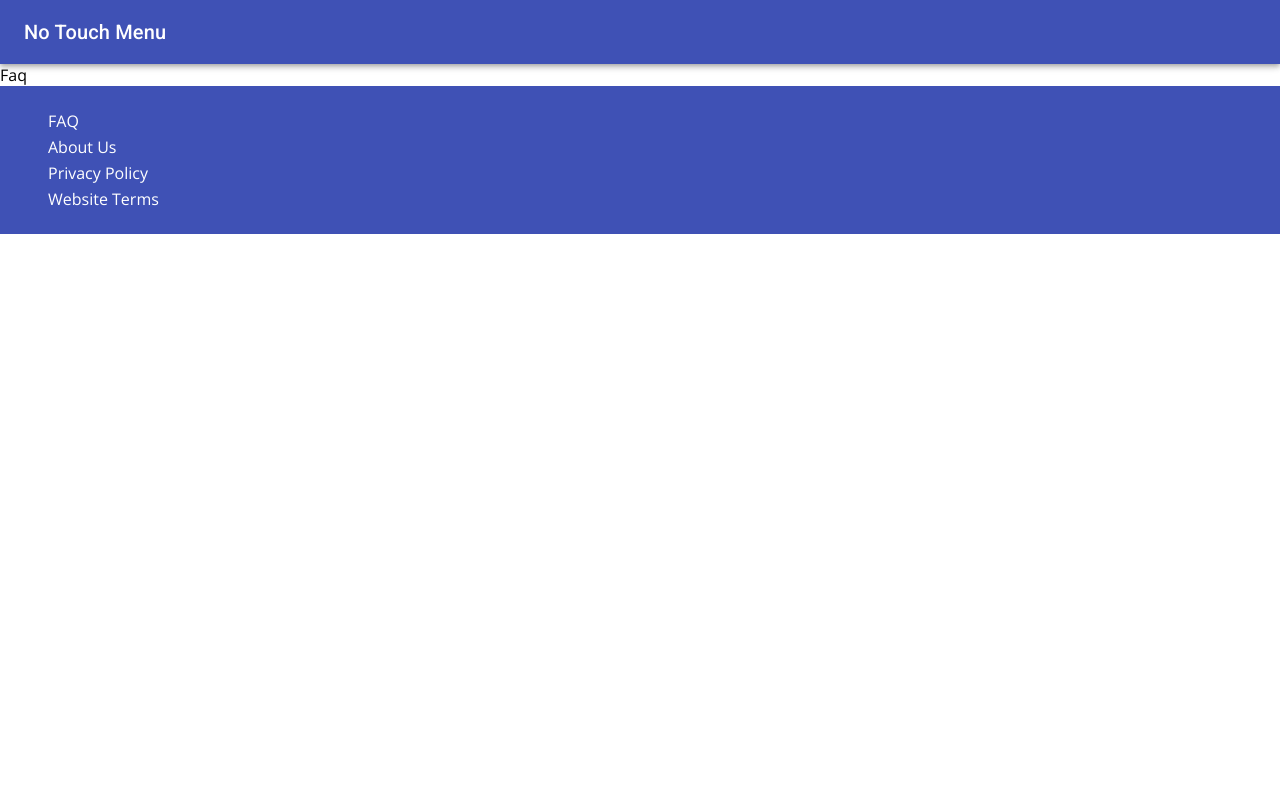
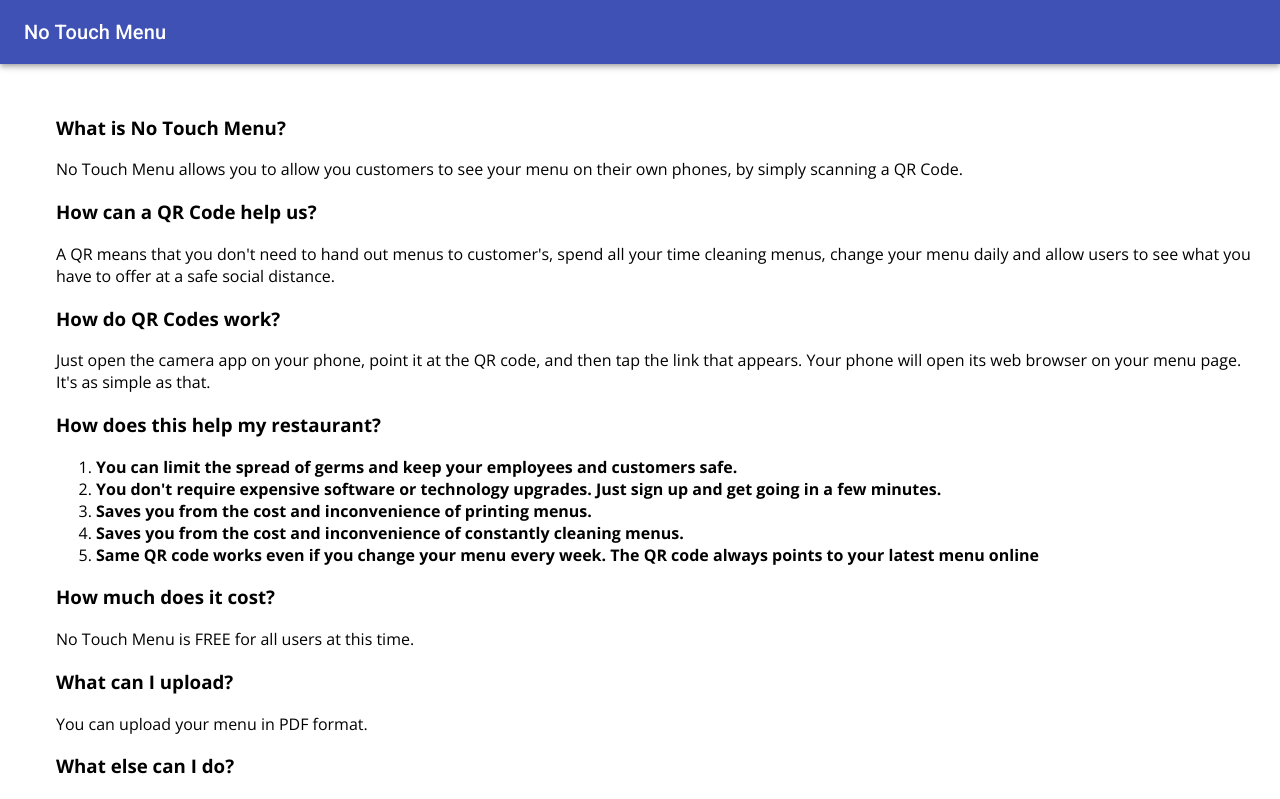
Before and after one commit to benAkehurst/no-touch-menu, a React (Create React App) app in the folder client/: page /faq in a window 1280 px wide. Shown: the top 799 px of the page. Built offline with nearby package versions, Linux system fonts and the light colour scheme.

Commit message:
feat(faq): add faq items

```diff
--- a/client/src/Containers/Faq/Faq.js
+++ b/client/src/Containers/Faq/Faq.js
@@ -14,7 +14,85 @@ class Faq extends Component {
           showLogo={false}
           showLoginButton={false}
         ></Banner>
-        <main>Faq</main>
+        <main className={classes.FaqWrapper}>
+          <ul>
+            <li>
+              <h3>What is No Touch Menu?</h3>
+              <p>
+                No Touch Menu allows you to allow you customers to see your menu
+                on their own phones, by simply scanning a QR Code.
+              </p>
+            </li>
+            <li>
+              <h3>How can a QR Code help us?</h3>
+              <p>
+                A QR means that you don't need to hand out menus to customer's,
+                spend all your time cleaning menus, change your menu daily and
+                allow users to see what you have to offer at a safe social
+                distance.
+              </p>
+            </li>
+            <li>
+              <h3>How do QR Codes work?</h3>
+              <p>
+                Just open the camera app on your phone, point it at the QR code,
+                and then tap the link that appears. Your phone will open its web
+                browser on your menu page. It's as simple as that.
+              </p>
+            </li>
+            <li>
+              <h3>How does this help my restaurant?</h3>
+              <ol>
+                <li>
+                  <strong>
+                    You can limit the spread of germs and keep your employees
+                    and customers safe.
+                  </strong>
+                </li>
+                <li>
+                  <strong>
+                    You don't require expensive software or technology upgrades.
+                    Just sign up and get going in a few minutes.
+                  </strong>
+                </li>
+                <li>
+                  <strong>
+                    Saves you from the cost and inconvenience of printing menus.
+                  </strong>
+                </li>
+                <li>
+                  <strong>
+                    Saves you from the cost and inconvenience of constantly
+                    cleaning menus.
+                  </strong>
+                </li>
+                <li>
+                  <strong>
+                    Same QR code works even if you change your menu every week.
+                    The QR code always points to your latest menu online
+                  </strong>
+                </li>
+              </ol>
+            </li>
+            <li>
+              <h3>How much does it cost?</h3>
+              <p>No Touch Menu is FREE for all users at this time.</p>
+            </li>
+            <li>
+              <h3>What can I upload?</h3>
+              <p>You can upload your menu in PDF format.</p>
+            </li>
+            <li>
+              <h3>What else can I do?</h3>
+              <p>You can also link customers to your restaurant on:</p>
+              <ul>
+                <li>Deliveroo</li>
+                <li>Just Eat</li>
+                <li>Uber Eats</li>
+              </ul>
+            </li>
+          </ul>
+        </main>
         <Footer></Footer>
       </Aux>
     );
--- a/client/src/Containers/Faq/Faq.module.scss
+++ b/client/src/Containers/Faq/Faq.module.scss
@@ -0,0 +1,6 @@
+.FaqWrapper {
+  display: flex;
+  flex-direction: column;
+  align-items: center;
+  padding: 1rem;
+}
```
